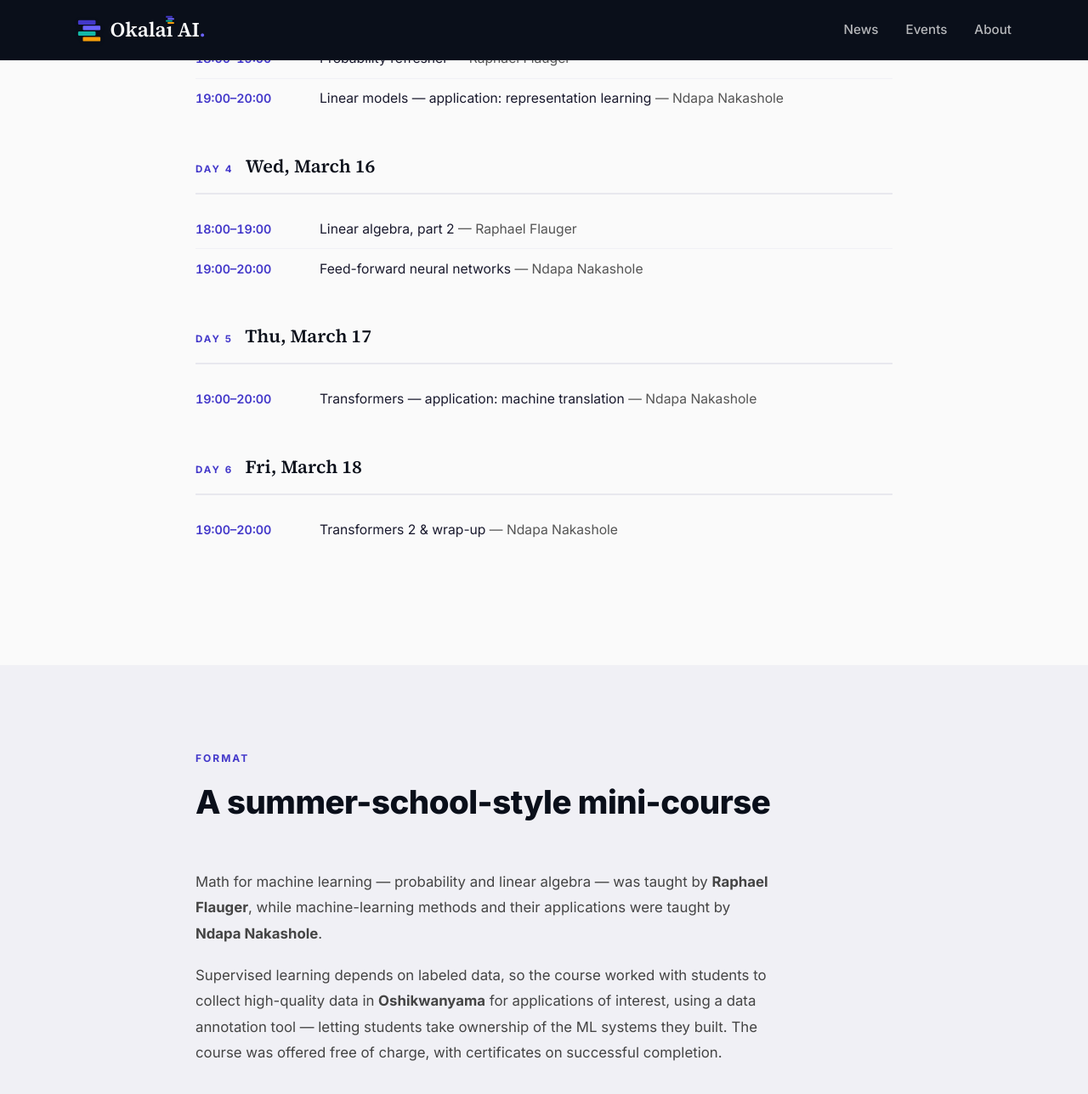
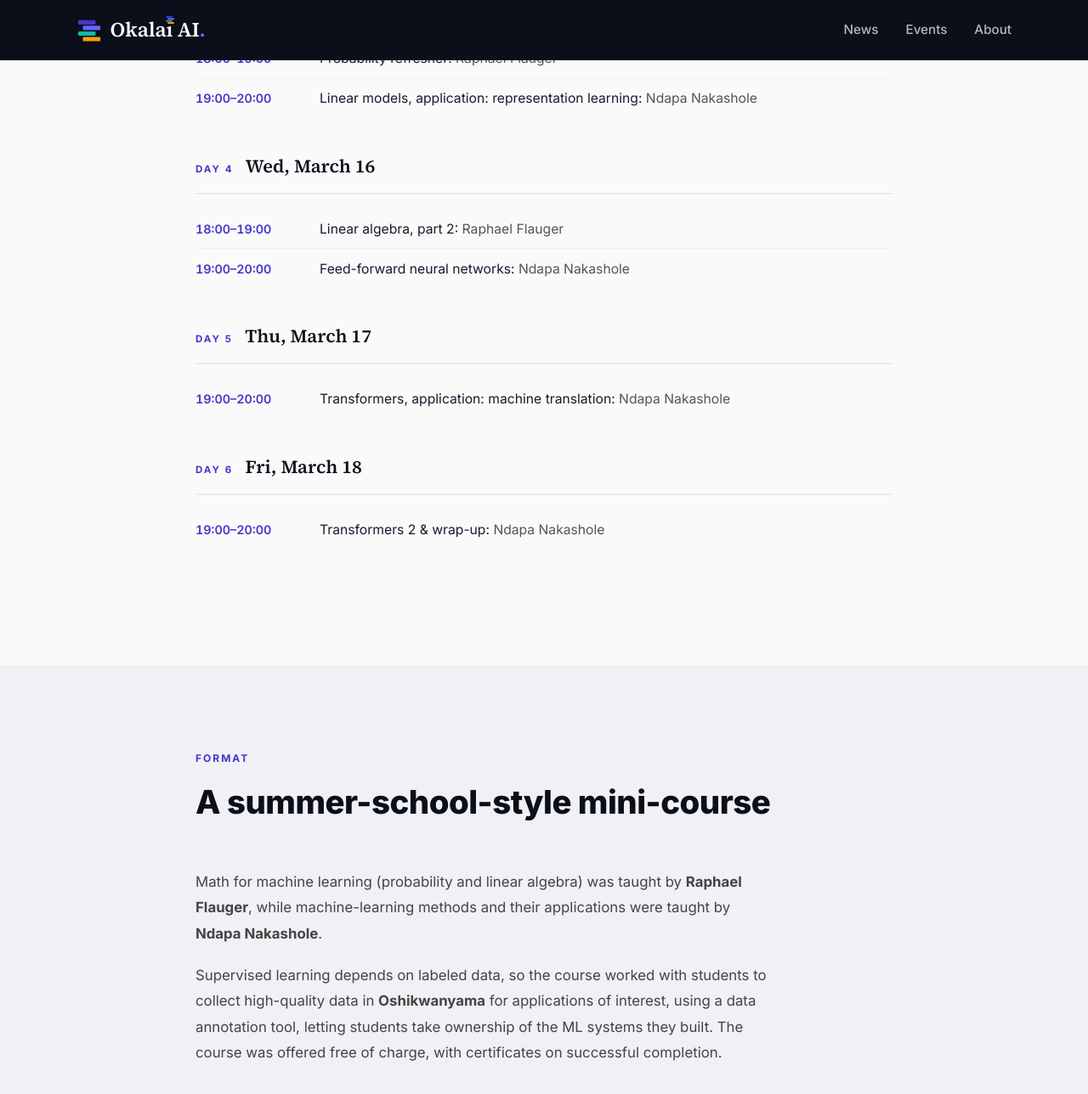
Before and after one commit to okalai-ai/okalai-site, a Jekyll site: the page built from schools/2022.md, in a window 1280 px wide and 1400 px high, scrolled down 1118 px. Shown: the top 1288 px of the window at 85% size. Built offline with Jekyll 4.4.1, drawn with Linux system fonts in a browser that asks for light colours; some of the changed text lies outside the part shown.

```diff
--- a/404.html
+++ b/404.html
@@ -15,7 +15,7 @@ permalink: /404.html
 
     <h1 style="font-size: 5rem; margin-bottom: 0.5rem;">404</h1>
     <p style="font-size: 1.25rem; color: #b0b0c0; margin-bottom: 2rem;">
-      This page doesn't exist — but our work on AI for the long tail does.
+      This page doesn't exist, but our work on AI for the long tail does.
     </p>
     <a href="/" class="btn btn-primary">Back to Home</a>
   </div>
--- a/_layouts/default.html
+++ b/_layouts/default.html
@@ -3,12 +3,12 @@
 <head>
   <meta charset="UTF-8" />
   <meta name="viewport" content="width=device-width, initial-scale=1.0" />
-  <title>Okalai AI — AI for the long tail</title>
+  <title>Okalai AI: AI for the long tail</title>
   <meta name="description" content="Okalai AI researches multilingual model architectures, data representation, and controlled generation for the long tail of languages and domains beyond today's state-of-the-art models." />
   <meta name="keywords" content="AI for the long tail, multilingual AI, multilingual model architectures, long-tail languages, long-tail NLP, controlled generation, data representation, multilingual LLM, machine translation, question answering, language modeling, African languages, NLP, natural language processing, computational linguistics, applied AI research, Okalai" />
   <meta name="robots" content="index, follow" />
   <!-- Open Graph -->
-  <meta property="og:title" content="Okalai AI — AI for the long tail" />
+  <meta property="og:title" content="Okalai AI: AI for the long tail" />
   <meta property="og:description" content="Multilingual model architectures, data representation, and controlled generation for the long tail of languages and domains beyond today's state-of-the-art models." />
   <meta property="og:image" content="https://okalai.org/assets/images/okalai-og.png" />
   <meta property="og:url" content="https://okalai.org" />
@@ -16,7 +16,7 @@
 
   <!-- Twitter Card -->
   <meta name="twitter:card" content="summary_large_image" />
-  <meta name="twitter:title" content="Okalai AI — AI for the long tail" />
+  <meta name="twitter:title" content="Okalai AI: AI for the long tail" />
   <meta name="twitter:description" content="Multilingual model architectures, data representation, and controlled generation for the long tail of languages and domains beyond today's state-of-the-art models." />
   <meta name="twitter:image" content="https://okalai.org/assets/images/okalai-og.png" />
 
--- a/schools/2022.md
+++ b/schools/2022.md
@@ -2,7 +2,7 @@
 layout: default
 title: Okalai AI School 2022
 permalink: /schools/2022/
-description: The inaugural Okalai Southern Africa AI School — a virtual mini-course on math for AI and core machine learning through NLP, held online March 13–18, 2022.
+description: The inaugural Okalai Southern Africa AI School, a virtual mini-course on math for AI and core machine learning through NLP, held online March 13–18, 2022.
 ---
 
 <section class="school-page-hero" style="--accent:#4338ca">
@@ -10,7 +10,7 @@ description: The inaugural Okalai Southern Africa AI School — a virtual mini-c
     <span class="school-eyebrow" style="color:#8b82ff">The inaugural Okalai Southern Africa AI School</span>
     <h1 data-sr>AI School 2022</h1>
     <p class="lead" data-sr>
-      Our first AI school &mdash; held virtually, with a focus on both math for AI
+      Our first AI school, held virtually, with a focus on both math for AI
       and key machine-learning methods, taught through applications of Natural
       Language Processing.
     </p>
@@ -39,7 +39,7 @@ description: The inaugural Okalai Southern Africa AI School — a virtual mini-c
         </div>
         <div class="schedule-row">
           <div class="schedule-time">19:00&ndash;20:00</div>
-          <div class="schedule-what">Introduction &amp; Python refresher <span class="topic">&mdash; Ndapa Nakashole</span></div>
+          <div class="schedule-what">Introduction &amp; Python refresher: <span class="topic">Ndapa Nakashole</span></div>
         </div>
       </div>
 
@@ -50,11 +50,11 @@ description: The inaugural Okalai Southern Africa AI School — a virtual mini-c
         </div>
         <div class="schedule-row">
           <div class="schedule-time">18:00&ndash;19:00</div>
-          <div class="schedule-what">Linear algebra refresher <span class="topic">&mdash; Raphael Flauger</span></div>
+          <div class="schedule-what">Linear algebra refresher: <span class="topic">Raphael Flauger</span></div>
         </div>
         <div class="schedule-row">
           <div class="schedule-time">19:00&ndash;20:00</div>
-          <div class="schedule-what">Linear models &mdash; application: text classification <span class="topic">&mdash; Ndapa Nakashole</span></div>
+          <div class="schedule-what">Linear models, application: text classification: <span class="topic">Ndapa Nakashole</span></div>
         </div>
       </div>
 
@@ -65,11 +65,11 @@ description: The inaugural Okalai Southern Africa AI School — a virtual mini-c
         </div>
         <div class="schedule-row">
           <div class="schedule-time">18:00&ndash;19:00</div>
-          <div class="schedule-what">Probability refresher <span class="topic">&mdash; Raphael Flauger</span></div>
+          <div class="schedule-what">Probability refresher: <span class="topic">Raphael Flauger</span></div>
         </div>
         <div class="schedule-row">
           <div class="schedule-time">19:00&ndash;20:00</div>
-          <div class="schedule-what">Linear models &mdash; application: representation learning <span class="topic">&mdash; Ndapa Nakashole</span></div>
+          <div class="schedule-what">Linear models, application: representation learning: <span class="topic">Ndapa Nakashole</span></div>
         </div>
       </div>
 
@@ -80,11 +80,11 @@ description: The inaugural Okalai Southern Africa AI School — a virtual mini-c
         </div>
         <div class="schedule-row">
           <div class="schedule-time">18:00&ndash;19:00</div>
-          <div class="schedule-what">Linear algebra, part 2 <span class="topic">&mdash; Raphael Flauger</span></div>
+          <div class="schedule-what">Linear algebra, part 2: <span class="topic">Raphael Flauger</span></div>
         </div>
         <div class="schedule-row">
           <div class="schedule-time">19:00&ndash;20:00</div>
-          <div class="schedule-what">Feed-forward neural networks <span class="topic">&mdash; Ndapa Nakashole</span></div>
+          <div class="schedule-what">Feed-forward neural networks: <span class="topic">Ndapa Nakashole</span></div>
         </div>
       </div>
 
@@ -95,7 +95,7 @@ description: The inaugural Okalai Southern Africa AI School — a virtual mini-c
         </div>
         <div class="schedule-row">
           <div class="schedule-time">19:00&ndash;20:00</div>
-          <div class="schedule-what">Transformers &mdash; application: machine translation <span class="topic">&mdash; Ndapa Nakashole</span></div>
+          <div class="schedule-what">Transformers, application: machine translation: <span class="topic">Ndapa Nakashole</span></div>
         </div>
       </div>
 
@@ -106,7 +106,7 @@ description: The inaugural Okalai Southern Africa AI School — a virtual mini-c
         </div>
         <div class="schedule-row">
           <div class="schedule-time">19:00&ndash;20:00</div>
-          <div class="schedule-what">Transformers 2 &amp; wrap-up <span class="topic">&mdash; Ndapa Nakashole</span></div>
+          <div class="schedule-what">Transformers 2 &amp; wrap-up: <span class="topic">Ndapa Nakashole</span></div>
         </div>
       </div>
     </div>
@@ -121,14 +121,14 @@ description: The inaugural Okalai Southern Africa AI School — a virtual mini-c
     </div>
     <div data-sr>
       <p style="font-size:1.05rem; line-height:1.8; color:#444; max-width:680px;">
-        Math for machine learning &mdash; probability and linear algebra &mdash; was
+        Math for machine learning (probability and linear algebra) was
         taught by <strong>Raphael Flauger</strong>, while machine-learning methods
         and their applications were taught by <strong>Ndapa Nakashole</strong>.
       </p>
       <p style="font-size:1.05rem; line-height:1.8; color:#444; max-width:680px; margin-top:1.2rem;">
         Supervised learning depends on labeled data, so the course worked with
         students to collect high-quality data in <strong>Oshikwanyama</strong> for
-        applications of interest, using a data annotation tool &mdash; letting
+        applications of interest, using a data annotation tool, letting
         students take ownership of the ML systems they built. The course was offered
         free of charge, with certificates on successful completion.
       </p>
```
Also changed, not shown: schools.md (+2 -2 lines), schools/2023.md (+7 -7 lines), schools/2024.md (+11 -11 lines).
